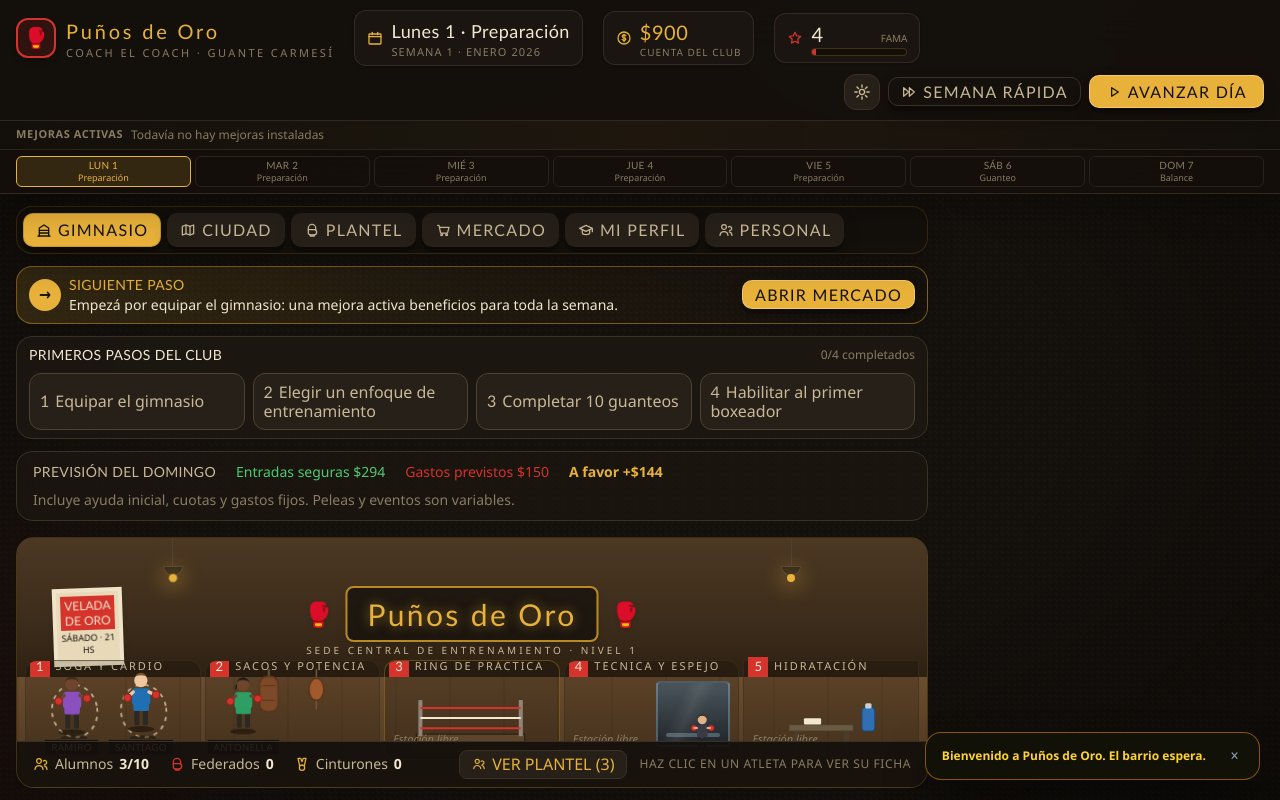
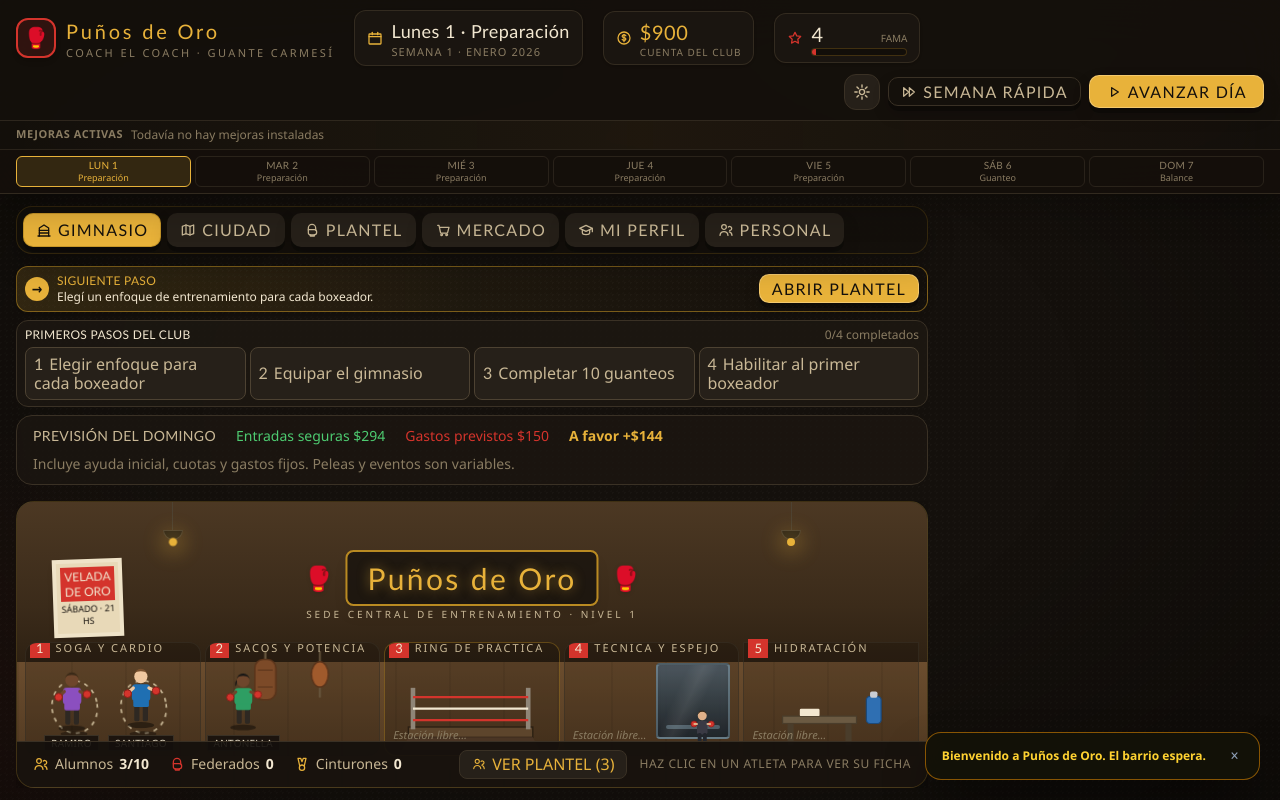
Before and after one commit to MauricioDaneri10/LaVidaDelBoxeo, a React (Vite) app: page / in a window 1280 px wide. Both pictures are taken after a click on the button "¡QUE SUENE LA CAMPANA!". Built offline with nearby package versions, Linux system fonts and the light colour scheme.

Commit message:
fix: compact onboarding and city layout

```diff
--- a/src/App.tsx
+++ b/src/App.tsx
@@ -95,19 +95,24 @@ function PantallaPrincipal() {
   const ingresosEstimados = proyeccion.ingresos.reduce((total, l) => total + l.monto, 0);
   const gastosEstimados = proyeccion.gastos.reduce((total, l) => total + l.monto, 0);
   const balanceEstimado = proyeccion.total;
+  const tieneEnfoqueInicial = state.plantel.some(p => p.rol === "alumno" && p.combo !== "acondicionamiento");
   const guiaInicial = [
+    { texto: "Elegir enfoque para cada boxeador", hecho: tieneEnfoqueInicial, tab: "plantel" as Pestana },
     { texto: "Equipar el gimnasio", hecho: state.equipamiento.length > 0, tab: "mercado" as Pestana },
-    { texto: "Elegir un enfoque de entrenamiento", hecho: state.plantel.some(p => p.rol === "alumno" && p.combo !== "acondicionamiento"), tab: "plantel" as Pestana },
     { texto: "Completar 10 guanteos", hecho: state.plantel.some(p => p.rol === "alumno" && p.fogueo >= p.fogueoMeta), tab: "plantel" as Pestana },
     { texto: "Habilitar al primer boxeador", hecho: state.plantel.some(p => p.rol === "boxeador"), tab: "plantel" as Pestana },
   ];
-  const siguientePaso = !state.equipamiento.length
-    ? { texto: "Empezá por equipar el gimnasio: una mejora activa beneficios para toda la semana.", boton: "Abrir Mercado", tab: "mercado" as Pestana }
-    : !state.cursos.includes("dt")
-      ? { texto: "Obtené la Licencia de Entrenador del club para poder registrar atletas.", boton: "Ir a Mi Perfil", tab: "perfil" as Pestana }
-      : primerAlumnoListo
-        ? { texto: `${primerAlumnoListo.nombre} ya está listo: abrí su ficha y habilitalo para competir.`, boton: "Abrir Plantel", tab: "plantel" as Pestana }
-        : null;
+  const siguientePaso = !tieneEnfoqueInicial
+    ? { texto: "Elegí un enfoque de entrenamiento para cada boxeador.", boton: "Abrir Plantel", tab: "plantel" as Pestana }
+    : !state.equipamiento.length
+      ? { texto: "Equipá el gimnasio para activar sus estaciones y beneficios.", boton: "Abrir Mercado", tab: "mercado" as Pestana }
+      : !state.plantel.some(p => p.rol === "alumno" && p.fogueo >= p.fogueoMeta)
+        ? { texto: "Completá 10 guanteos para preparar al primer atleta.", boton: "Ver Plantel", tab: "plantel" as Pestana }
+        : !state.cursos.includes("dt")
+          ? { texto: "Obtené la Licencia de Entrenador para emitir licencias individuales.", boton: "Ir a Mi Perfil", tab: "perfil" as Pestana }
+          : primerAlumnoListo
+            ? { texto: `${primerAlumnoListo.nombre} está listo: emití su licencia individual.`, boton: "Abrir Plantel", tab: "plantel" as Pestana }
+            : null;
 
   const pestanas: { id: Pestana; nombre: string; icono: string; pulso: boolean }[] = [
     { id: "gimnasio", nombre: "Gimnasio", icono: "ring", pulso: false },
@@ -180,25 +185,25 @@ function PantallaPrincipal() {
           </nav>
 
           {siguientePaso && state.dia <= 5 && (
-            <div className="action-banner mb-3 flex shrink-0 flex-wrap items-center gap-2 rounded-2xl border border-gold2/60 bg-gradient-to-r from-gold/15 via-gold/5 to-transparent px-3 py-2 shadow-sm">
-              <div className="grid h-8 w-8 shrink-0 place-items-center rounded-full bg-gold text-ink font-bold">→</div>
+            <div className="action-banner mb-2 flex shrink-0 flex-wrap items-center gap-2 rounded-xl border border-gold2/60 bg-gradient-to-r from-gold/15 via-gold/5 to-transparent px-2 py-1.5 shadow-sm">
+              <div className="grid h-6 w-6 shrink-0 place-items-center rounded-full bg-gold text-sm text-ink font-bold">→</div>
               <div className="min-w-0 flex-1">
-                <div className="font-display text-sm uppercase tracking-wide text-gold">Siguiente paso</div>
-                <p className="font-cond text-sm text-cream">{siguientePaso.texto}</p>
+                <div className="font-display text-xs uppercase tracking-wide text-gold">Siguiente paso</div>
+                <p className="font-cond text-xs text-cream">{siguientePaso.texto}</p>
               </div>
               <Btn small variant="gold" onClick={() => setPestana(siguientePaso.tab)}>{siguientePaso.boton}</Btn>
             </div>
           )}
           {state.semana === 1 && !guiaInicial.every(h => h.hecho) && (
-            <div className="mb-3 shrink-0 rounded-2xl border border-line bg-panel/80 px-3 py-2">
-              <div className="mb-2 flex items-center justify-between gap-3">
-                <span className="font-display text-sm uppercase tracking-wide text-cream">Primeros pasos del club</span>
+            <div className="mb-2 shrink-0 rounded-xl border border-line bg-panel/80 px-2 py-1.5">
+              <div className="mb-1 flex items-center justify-between gap-3">
+                <span className="font-display text-xs uppercase tracking-wide text-cream">Primeros pasos del club</span>
                 <span className="font-cond text-xs text-mut">{guiaInicial.filter(h => h.hecho).length}/4 completados</span>
               </div>
-              <div className="grid gap-2 sm:grid-cols-4">
+              <div className="grid gap-1 sm:grid-cols-4">
                 {guiaInicial.map((h, i) => (
                   <button key={h.texto} onClick={() => !h.hecho && setPestana(h.tab)} disabled={h.hecho}
-                    className={`rounded-xl border px-2.5 py-2 text-left font-cond text-xs transition-colors ${h.hecho ? "border-win/40 bg-win/5 text-win" : "border-line2 bg-panel2 text-sand hover:border-gold2 hover:text-gold"}`}>
+                    className={`rounded-lg border px-2 py-1.5 text-left font-cond text-[11px] leading-tight transition-colors ${h.hecho ? "border-win/40 bg-win/5 text-win" : "border-line2 bg-panel2 text-sand hover:border-gold2 hover:text-gold"}`}>
                     <span className="mr-1.5 font-display">{h.hecho ? "✓" : i + 1}</span>{h.texto}
                   </button>
                 ))}
--- a/src/components/BoxerSheet.tsx
+++ b/src/components/BoxerSheet.tsx
@@ -275,6 +275,7 @@ export function BoxerSheet({ id, boxeadorId, onCerrar, onCambiarBoxeador, onIrAP
                     <button
                       key={cid}
                       onClick={() => cambiarCombo(cid)}
+                      title={cb.desc}
                       className={`min-h-[56px] p-1.5 rounded-xl border text-center transition-all cursor-pointer ${
                         esActivo
                           ? "border-gold bg-gold/15 text-gold shadow-md scale-[1.02]"
--- a/src/game/data.ts
+++ b/src/game/data.ts
@@ -101,10 +101,10 @@ export const COMBOS: Record<ComboId, {
   nombre: string; corto: string; desc: string;
   stats: (keyof Atributos)[]; energia: number; bonus: number; icono: string;
 }> = {
-  noqueador: { nombre: "Enfoque Noqueador", corto: "Noqueador", desc: "Potencia + Eficacia + Fuerza + Ataque. Para los que buscan el golpe que apague la luz.", stats: ["potencia", "eficacia", "fuerza", "ataque"], energia: -8, bonus: 1, icono: "fire" },
-  estilista: { nombre: "Enfoque Estilista", corto: "Estilista", desc: "Eficacia + Velocidad + Técnica + Defensa. Boxeo de precisión y manos limpias.", stats: ["eficacia", "velocidad", "tecnica", "defensa"], energia: -8, bonus: 1, icono: "spark" },
-  presion: { nombre: "Presión Asfixiante", corto: "Presión", desc: "Resistencia + Ataque + Eficacia + Velocidad. No dejar respirar al rival.", stats: ["resistencia", "ataque", "eficacia", "velocidad"], energia: -8, bonus: 1, icono: "bolt" },
-  tactico: { nombre: "Maestro Táctico", corto: "Táctico", desc: "Defensa + Inteligencia + Mentalidad + Técnica. Ganar la pelea antes de pelearla.", stats: ["defensa", "inteligencia", "mentalidad", "tecnica"], energia: -6, bonus: 1, icono: "target" },
+  noqueador: { nombre: "Enfoque Noqueador", corto: "Noqueador", desc: "Más potencia · más eficacia · más fuerza · más ataque.", stats: ["potencia", "eficacia", "fuerza", "ataque"], energia: -8, bonus: 1, icono: "fire" },
+  estilista: { nombre: "Enfoque Estilista", corto: "Estilista", desc: "Más eficacia · más velocidad · más técnica · más defensa.", stats: ["eficacia", "velocidad", "tecnica", "defensa"], energia: -8, bonus: 1, icono: "spark" },
+  presion: { nombre: "Enfoque Asfixiante", corto: "Asfixiante", desc: "Más resistencia · más ataque · más eficacia · más velocidad.", stats: ["resistencia", "ataque", "eficacia", "velocidad"], energia: -8, bonus: 1, icono: "bolt" },
+  tactico: { nombre: "Enfoque Táctico", corto: "Táctico", desc: "Más defensa · más inteligencia · más mentalidad · más técnica.", stats: ["defensa", "inteligencia", "mentalidad", "tecnica"], energia: -6, bonus: 1, icono: "target" },
   acondicionamiento: { nombre: "Enfoque Completo", corto: "Completo", desc: "Fuerza + Resistencia + Velocidad + Eficacia. Mejora equilibrada.", stats: ["fuerza", "resistencia", "velocidad", "eficacia"], energia: -14, bonus: 1.35, icono: "dumbbell" },
   descanso: { nombre: "Descanso", corto: "Descanso", desc: "+25 de energía y recuperación mental. El cuerpo también entrena descansando.", stats: ["mentalidad", "inteligencia"], energia: 25, bonus: 0.5, icono: "heart" },
 };
--- a/src/game/state.tsx
+++ b/src/game/state.tsx
@@ -597,6 +597,14 @@ function reductor(s: EstadoJuego, a: Accion): EstadoJuego {
         s.veladaProgramada ? "Velada cancelada. El público lo entenderá." : "Velada programada para el sábado: las entradas se cobran ese día.", "info");
     }
 
+    case "PROGRAMAR_SOCIAL": {
+      const info = COMUNITARIOS[a.actividad];
+      if (s.dia >= 6) return conToast(s, "Las actividades se agendan de lunes a viernes para el próximo domingo.", "info");
+      if (s.comunitarios.length > 0) return conToast(s, "Ya hay una actividad social agendada para esta semana.", "info");
+      if (s.dinero < info.inversion) return conToast(s, `Necesitás ${fmt(info.inversion)} para organizar ${info.nombre}.`, "alerta");
+      return conToast({ ...s, dinero: s.dinero - info.inversion, comunitarios: [{ tipo: a.actividad, nombre: info.nombre }] }, `${info.nombre} agendado para el domingo. Se invertieron ${fmt(info.inversion)}.`, "ok");
+    }
+
     case "EVENTO": {
       const ev = s.eventos.find(e => e.id === a.id);
       if (!ev) return s;
--- a/src/game/types.ts
+++ b/src/game/types.ts
@@ -254,6 +254,7 @@ export type Accion =
   | { type: "DESPEDIR"; id: string }
   | { type: "RETIRAR_ATLETA"; id: string }
   | { type: "ALTERNAR_VELADA" }
+  | { type: "PROGRAMAR_SOCIAL"; actividad: "bingo" | "naipes" | "festival" }
   | { type: "EVENTO"; id: string; opcion: number }
   | { type: "RECLAMAR_CONSEJO"; id: string }
   | { type: "TOAST"; texto: string; tono?: Toast["tono"] }
```
Also changed, not shown: src/components/CityMap.tsx (+46 -17 lines), src/components/panels.tsx (+6 -6 lines).
